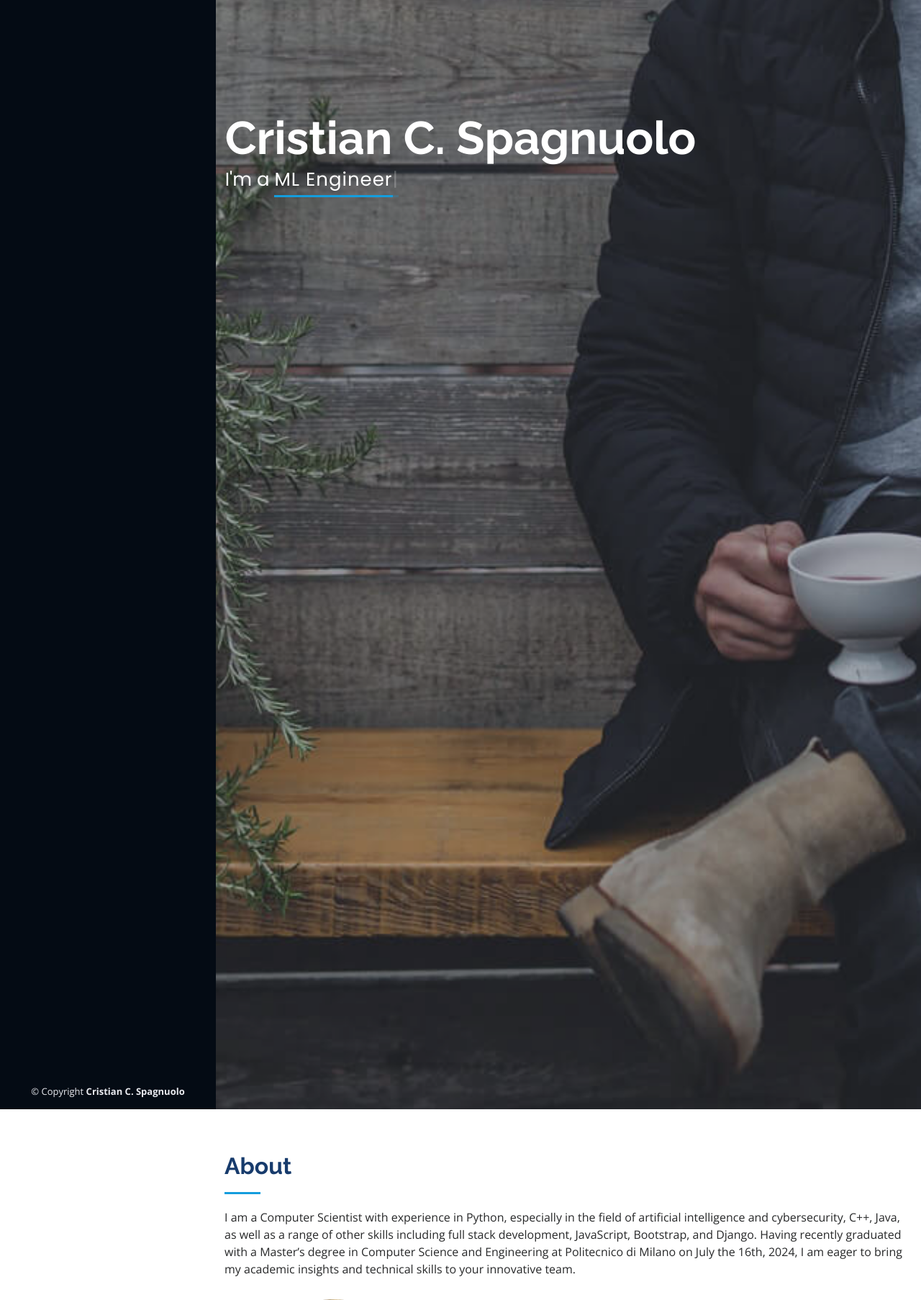
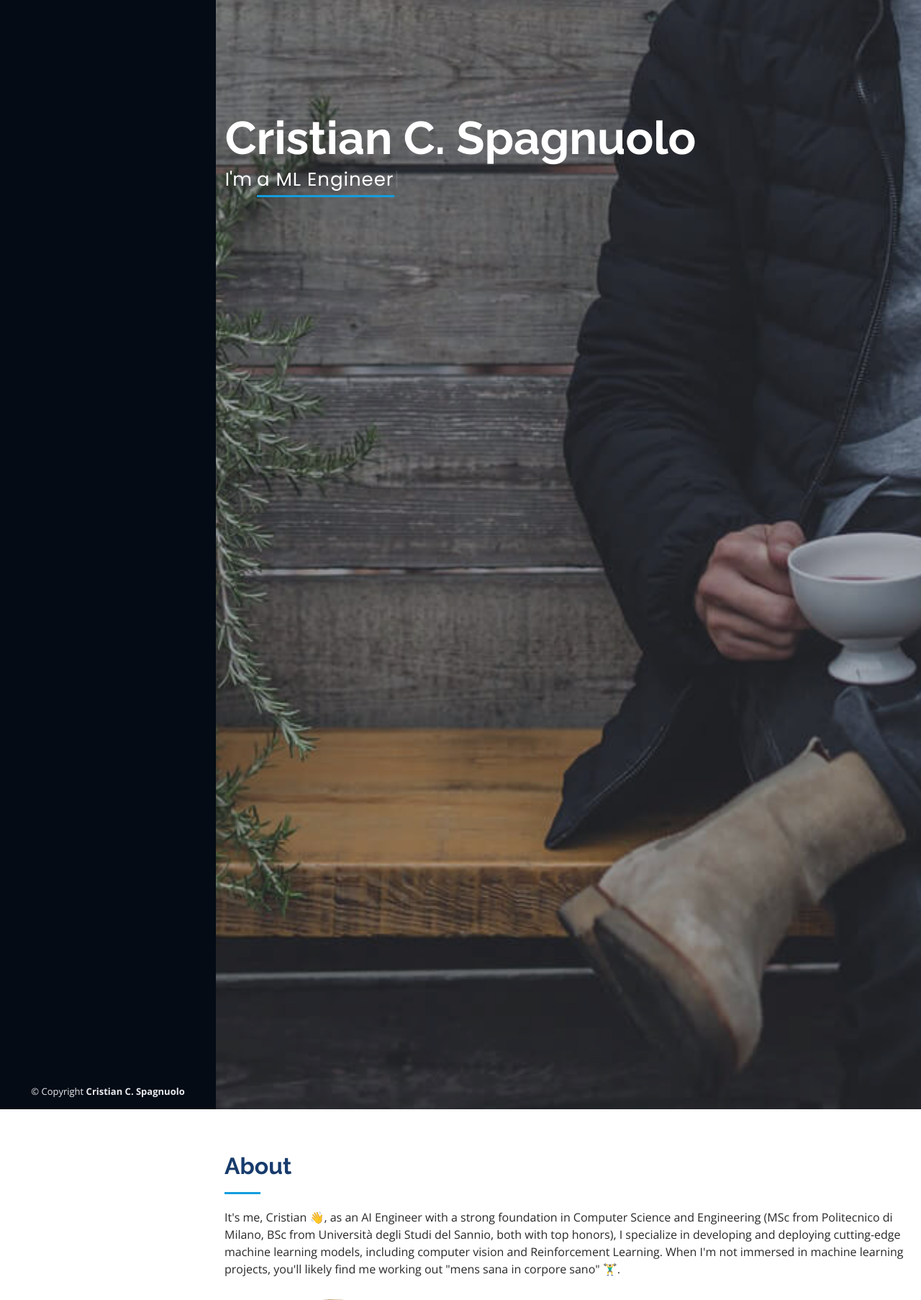
Before and after one commit to cris96spa/portfolio, a Django app: page / in a window 1280 px wide. Shown: the part 1059-2865 px from the top of the page at 72% size. Run offline with Django 5.2, Linux system fonts and the light colour scheme; data comes from the database, SQL or seed files in the repository; some libraries are stand-ins or nearby versions.

Commit message:
Info update

```diff
--- a/templates/home.html
+++ b/templates/home.html
@@ -78,8 +78,8 @@
   <section id="hero" class="d-flex flex-column justify-content-center align-items-center">
     <div class="hero-container" data-aos="fade-in">
       <h1>Cristian C. Spagnuolo</h1>
-      <p>I'm a <span class="typed"
-          data-typed-items="AI Engineer, ML Engineer, Software Engineer, Computer Scientist."></span></p>
+      <p>I'm <span class="typed"
+          data-typed-items="an AI Engineer, a ML Engineer, a Software Engineer, a Computer Scientist."></span></p>
     </div>
 
   </section><!-- End Hero -->
@@ -95,10 +95,11 @@
 
         <div class="section-title">
           <h2>About</h2>
-          <p>I am a Computer Scientist with experience in Python, especially in the field of artificial intelligence and cybersecurity,
-            C++, Java, as well as a range of other skills including full
-            stack development, JavaScript, Bootstrap, and Django. Having recently graduated with a Master’s degree in Computer Science and Engineering
-            at Politecnico di Milano on July the 16th, 2024, I am eager to bring my academic insights and technical skills to your innovative team.
+          <p>It's me, Cristian 👋,
+            as an AI Engineer with a strong foundation in Computer Science and Engineering (MSc from Politecnico di Milano, BSc from Università degli Studi del Sannio, both with top honors),
+            I specialize in developing and deploying cutting-edge machine learning models, including computer vision and Reinforcement Learning.
+
+            When I'm not immersed in machine learning projects, you'll likely find me working out "mens sana in corpore sano" 🏋️‍♂️.
           </p>
         </div>
 
@@ -143,7 +144,16 @@
 
 		<div class="section-title">
 			<h2>Skills</h2>
-			<p>A brief overview of my skills and proficiency levels across different technologies.</p>
+			<p>
+        Throughout my academic and professional journey, I've led innovative projects such as developing a novel Teleport Markov Decision Process that significantly
+        accelerates learning processes 🤖.
+
+        In addition to my technical skills, I hold a SGoogle Advanced Data Analytics Certification, further solidifying my capabilities in
+        data-driven decision-making. I am passionate about leveraging AI to drive innovation, and currently enrolled in IBM Machine Learning
+        Specialization on Coursera 👨‍🎓.
+
+        Here are some of the skills I've acquired along the way:
+      </p>
 		</div>
 
 		<!-- Filter Buttons -->
```
